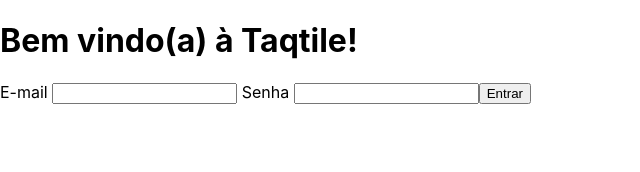
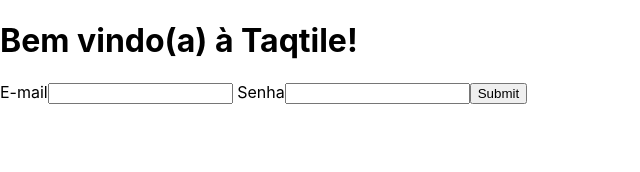
Before and after one commit to indigotech/onboard-guilherme-albuquerque, a React (Create React App) app in the folder adventure-beta/: page / in a window 1280 px wide. Shown: the top 172 px of the page, without its empty margins (0-640 px from the left). Built offline with nearby package versions, Linux system fonts and the light colour scheme.

Commit message:
login validation

```diff
--- a/adventure-beta/src/App.tsx
+++ b/adventure-beta/src/App.tsx
@@ -6,15 +6,15 @@
     <div>
       <h1>Bem vindo(a) à Taqtile!</h1>
       <form>
-        <label> E-mail </label>
+        <label> E-mail
+          <input type="email" required={true} pattern="[a-z0-9._%+-]+@[a-z0-9.-]+\.[a-z]{2,}$"/>
+        </label>
 
-        <input/>
+        <label> Senha
+          <input type="password" required={true} pattern="(?=.*\d)(?=.*[a-z]).{7,}" title="No mínimo um número e uma letra, mais de 7 caracteres"/>
+        </label>
 
-        <label> Senha </label>
-
-        <input/>
-
-        <button>Entrar</button>
+        <input type="submit" />
       </form>
     </div>
   );
```
